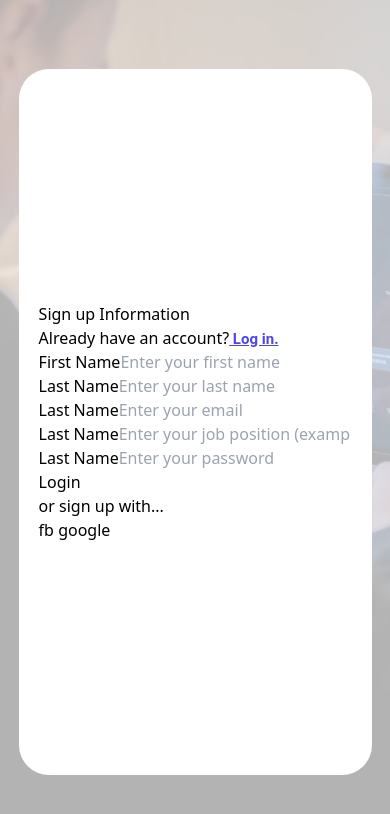
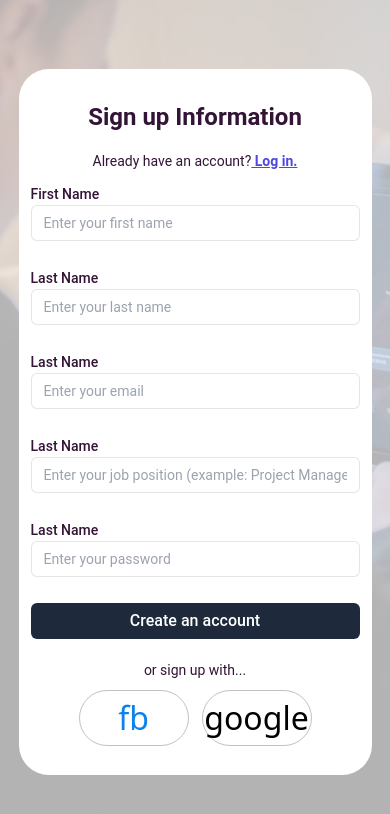
Before and after one commit to amiranda1911/project-manager-v2, a React (Vite) app: page /SignUpPage in a window 390 px wide. Shown: the top 814 px of the page. Built offline with nearby package versions, Linux system fonts and the light colour scheme.

Commit message:
style:SignUpPage to mobile

```diff
--- a/src/pages/LoginPage/LoginPage.tsx
+++ b/src/pages/LoginPage/LoginPage.tsx
@@ -21,7 +21,7 @@ const LoginPage = () => {
                     </p>
                 </section>
 
-                <section className=" flex flex-col">
+                <section className="flex flex-col">
                     <form className="flex flex-col gap-[1.5rem]">  {/*onSubmit={handleSubmit} */}
                         <div className="flex flex-col w-[20.563rem] h-[3.75rem]">
                             <label htmlFor="email" className="font-roboto font-medium text-left text-14 text-[#331436]">Last Name</label>
--- a/src/pages/SignUpPage/SignUpPage.tsx
+++ b/src/pages/SignUpPage/SignUpPage.tsx
@@ -1,4 +1,5 @@
-
+import { FaFacebook } from "react-icons/fa6";
+import { FcGoogle } from "react-icons/fc";
 
 const SignUpPage = () => {
 
@@ -16,55 +17,73 @@ const SignUpPage = () => {
     <main className="bg-cover bg-center h-screen" style={{ backgroundImage: `url('public/SignUpImg.svg')`}}>
 
         {/*Translucent background */}
-        <div className="absolute inset-0 bg-white opacity-70"></div>
+        <div className="absolute inset-0 bg-white opacity-70">
+        </div>
 
         <div className="flex items-center justify-center w-[22.063rem] h-[44.125rem] bg-white absolute inset-0 m-auto rounded-[1.875rem] md:hidden">{/*White Square */}
-            <section className= "relative z-10">
-                <div>
-                    <h1>Sign up Information</h1>
-                    <p>Already have an account?
-                        <span><a href="/LoginPage" className="text-[#4f46e5] underline font-roboto font-bold text-15"> Log in.</a></span>
+
+            <div className= "relative z-10">
+
+                <section className="leading-[1.5] pb-[0.75rem]">
+                    <h1 className="font-roboto font-bold text-center text-19 text-[#331436] pb-[1rem]">Sign up Information</h1>
+                    <p className="font-roboto font-normal text-center text-14 text-[#331436]">Already have an account?
+                        <span><a href="/LoginPage" className="text-[#4f46e5] underline font-roboto font-bold text-14"> Log in.</a></span>
                     </p>
-                </div>
-                <form className="">  {/*onSubmit={handleSubmit} */}
-                    <section>
-                        <div>
-                            <label htmlFor="firstName">First Name</label>
+                </section>
+
+                <section className="flex flex-col">
+                    <form className="flex flex-col gap-[1.5rem]">  {/*onSubmit={handleSubmit} */}
+
+                        <div className="flex flex-col w-[20.563rem] h-[3.75rem]">
+                            <label htmlFor="firstName" className="font-roboto font-medium text-left text-14 text-[#331436]">First Name</label>
                             <input
                             type="text"
                             id="firstName"
                             placeholder="Enter your first name"
+                            className="font-roboto font-normal text-14 text-[#00000080] p-[0.75rem]
+                            w-[20.563rem] h-[2.25rem] border border-[#0000001A] rounded-md focus:outline-none focus:ring-1 focus:ring-[#00000080]"
                                 //value={name}
                                 //onChange={(e) => setName(e.target.value)}
                             />
                         </div>
-                        <div>
-                            <label htmlFor="lastName">Last Name</label>
-                            <input type="text" id="lastName" placeholder="Enter your last name"/>
+
+                        <div className="flex flex-col w-[20.563rem] h-[3.75rem]">
+                            <label htmlFor="lastName" className="font-roboto font-medium text-left text-14 text-[#331436]">Last Name</label>
+                            <input type="text" id="lastName" placeholder="Enter your last name" className="font-roboto font-normal text-14 text-[#00000080] p-[0.75rem]
+                            w-[20.563rem] h-[2.25rem] border border-[#0000001A] rounded-md focus:outline-none focus:ring-1 focus:ring-[#00000080]"/>
                         </div>
-                    </section>
 
-                    <div>
-                        <label htmlFor="email">Last Name</label>
-                        <input type="email" id="email" placeholder="Enter your email"/>
-                    </div>
-                    <div>
-                        <label htmlFor="jobPosition">Last Name</label>
-                        <input type="text" id="jobPosition" placeholder="Enter your job position (example: Project Manager)"/>
-                    </div>
-                    <div>
-                        <label htmlFor="Password">Last Name</label>
-                        <input type="paswword" id="Password" placeholder="Enter your password"/>
+                        <div className="flex flex-col w-[20.563rem] h-[3.75rem]">
+                            <label htmlFor="email" className="font-roboto font-medium text-left text-14 text-[#331436]">Last Name</label>
+                            <input type="email" id="email" placeholder="Enter your email" className="font-roboto font-normal text-14 text-[#00000080] p-[0.75rem]
+                            w-[20.563rem] h-[2.25rem] border border-[#0000001A] rounded-md focus:outline-none focus:ring-1 focus:ring-[#00000080]"/>
+                        </div>
+
+                        <div className="flex flex-col w-[20.563rem] h-[3.75rem]">
+                            <label htmlFor="jobPosition" className="font-roboto font-medium text-left text-14 text-[#331436]">Last Name</label>
+                            <input type="text" id="jobPosition" placeholder="Enter your job position (example: Project Manager)" className="font-roboto font-normal text-14 text-[#00000080] p-[0.75rem]
+                            w-[20.563rem] h-[2.25rem] border border-[#0000001A] rounded-md focus:outline-none focus:ring-1 focus:ring-[#00000080]"/>
+                        </div>
+
+                        <div className="flex flex-col w-[20.563rem] h-[3.75rem]">
+                            <label htmlFor="Password" className="font-roboto font-medium text-left text-14 text-[#331436]">Last Name</label>
+                            <input type="paswword" id="Password" placeholder="Enter your password" className="font-roboto font-normal text-14 text-[#00000080] p-[0.75rem]
+                            w-[20.563rem] h-[2.25rem] border border-[#0000001A] rounded-md focus:outline-none focus:ring-1 focus:ring-[#00000080]"/>
+                        </div>
+
+                    </form>
+
+                    <button type="submit" className="w-[20.563rem] h-[2.25rem] bg-[#1e293b] rounded-md text-white font-roboto font-medium font-15 mt-[1.438rem] mb-[1.313rem]"> Create an account </button>
+
+                    <h3 className="font-roboto font-normal text-center text-14 text-[#331436] mb-[0.563rem]">or sign up with...</h3>
+
+                    <div className="flex flex-row items-center justify-center gap-[0.813rem]">
+                        <a href="/" className="flex items-center justify-center border rounded-full border-[#3333334D] w-[6.875rem] h-[3.5rem] text-[#0C82EE] text-23"> fb</a>
+                        <a href="/" className="flex items-center justify-center border rounded-full border-[#3333334D] w-[6.875rem] h-[3.5rem] text-23"> google</a>
                     </div>
 
-                </form>
-                <button type="submit" className=""> Login </button>
-                <h3>or sign up with...</h3>
-                <div>
-                    <a href="/" className=""> fb</a>
-                    <a href="/" className=""> google</a>
-                </div>
-            </section>
+                </section>
+            </div>
         </div>
     </main>
 
```
